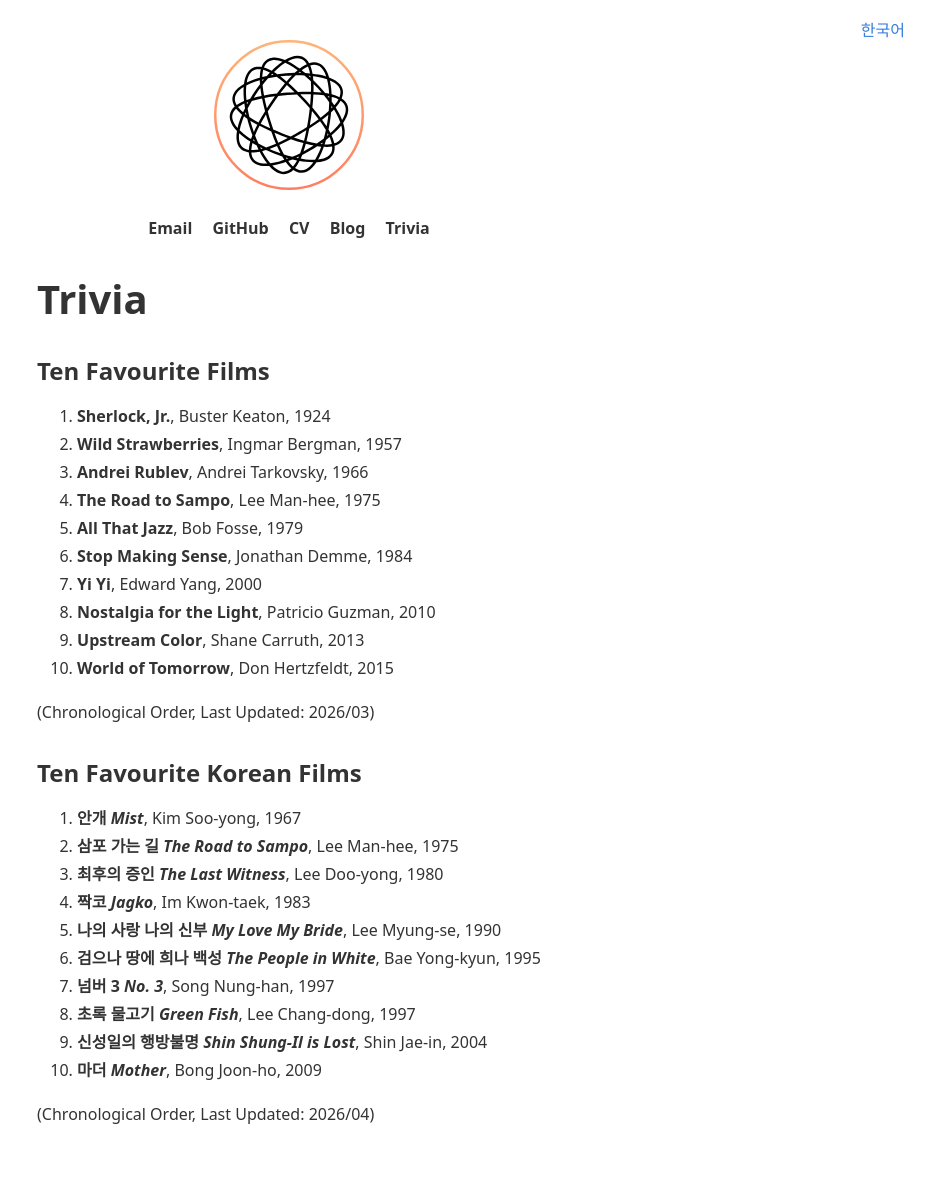
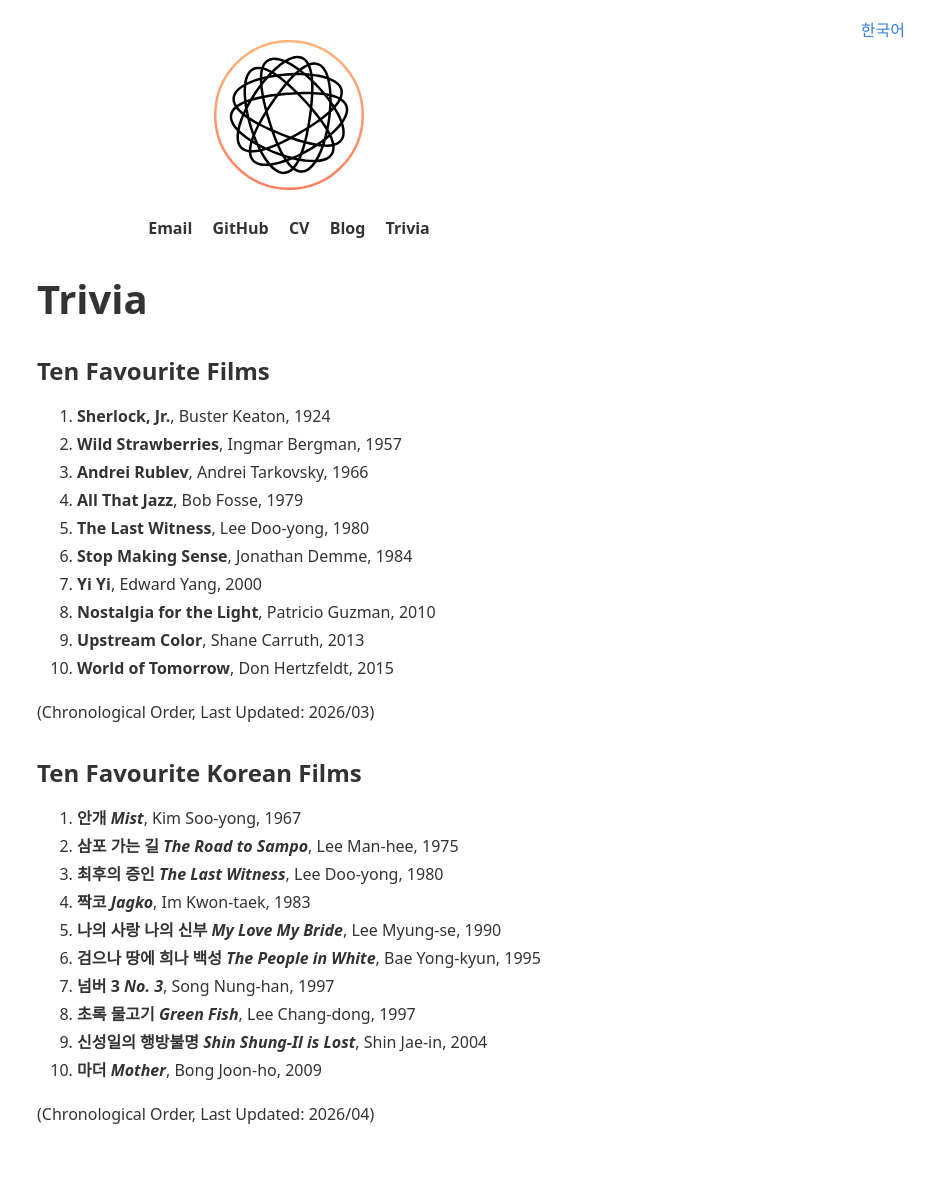
Before and after one commit to sp301415/sp301415-main-page, a Jekyll site: the page built from trivia.md, in a window 1280 px wide. Shown: the whole page, without its empty margins (351-1280 px from the left). Built offline with Jekyll 4.4.1, drawn with Linux system fonts in a browser that asks for light colours.

Commit message:
CV & 영화 업데이트

```diff
--- a/trivia.md
+++ b/trivia.md
@@ -10,8 +10,8 @@ permalink: /trivia/
 1. **Sherlock, Jr.**, Buster Keaton, 1924
 2. **Wild Strawberries**, Ingmar Bergman, 1957
 3. **Andrei Rublev**, Andrei Tarkovsky, 1966
-4. **The Road to Sampo**, Lee Man-hee, 1975
-5. **All That Jazz**, Bob Fosse, 1979
+4. **All That Jazz**, Bob Fosse, 1979
+5. **The Last Witness**, Lee Doo-yong, 1980
 6. **Stop Making Sense**, Jonathan Demme, 1984
 7. **Yi Yi**, Edward Yang, 2000
 8. **Nostalgia for the Light**, Patricio Guzman, 2010
```
Also changed, not shown: 1 other file.
